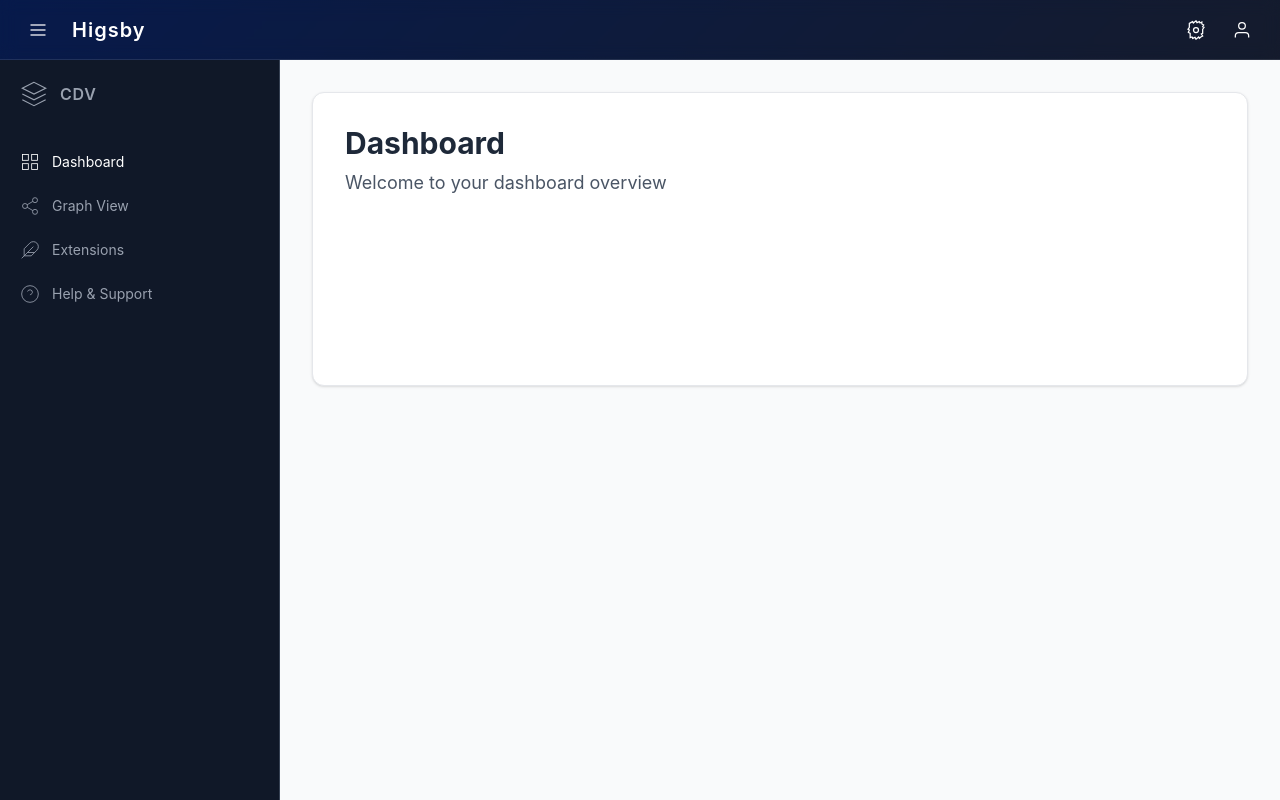
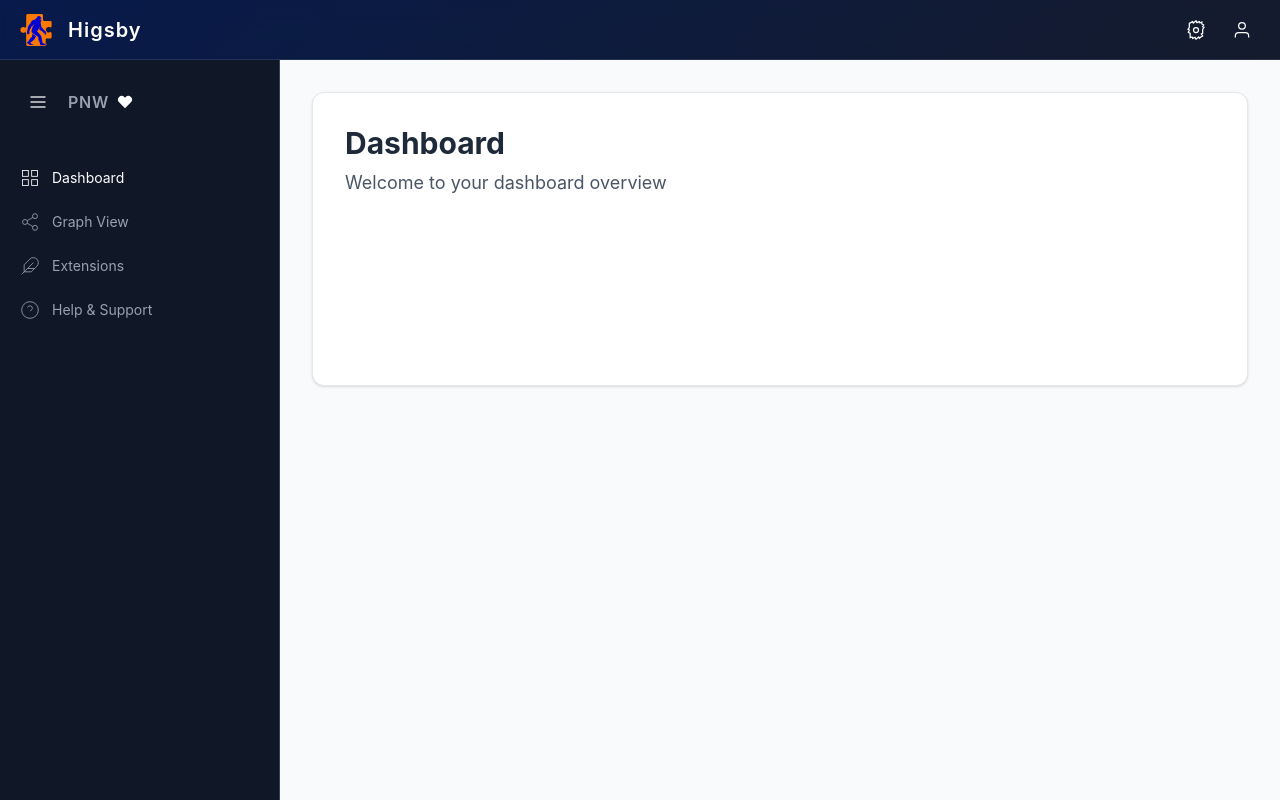
Before and after one commit to subtubes-io/codingvibes-higsby-electron, a React (Vite) app: page / in a window 1280 px wide. Built offline with nearby package versions, Linux system fonts and the light colour scheme.

Commit message:
Added higsby-logo

```diff
--- a/src/App.tsx
+++ b/src/App.tsx
@@ -26,6 +26,7 @@ function App() {
                 isCollapsed={isSidebarCollapsed}
                 activeItem={activeMenuItem}
                 onItemClick={handleMenuItemClick}
+                onToggleSidebar={toggleSidebar}
             />
             <MainContent
                 isSidebarCollapsed={isSidebarCollapsed}
--- a/src/components/Sidebar.tsx
+++ b/src/components/Sidebar.tsx
@@ -12,6 +12,7 @@ interface SidebarProps {
     isCollapsed: boolean;
     activeItem: string;
     onItemClick: (itemId: string) => void;
+    onToggleSidebar: () => void;
 }
 
 const menuItems: MenuItem[] = [
@@ -116,24 +117,38 @@ const menuItems: MenuItem[] = [
     // },
 ];
 
-const Sidebar: React.FC<SidebarProps> = ({ isCollapsed, activeItem, onItemClick }) => {
+const Sidebar: React.FC<SidebarProps> = ({ isCollapsed, activeItem, onItemClick, onToggleSidebar }) => {
     return (
         <aside className={`fixed top-15 left-0 bottom-0 bg-gray-900 border-r border-gray-700 py-5 overflow-y-auto transition-all duration-300 z-40 ${isCollapsed ? 'w-18' : 'w-70'
             } md:block ${isCollapsed ? '' : 'md:w-70'}`}>
             <div>
                 <div className="mb-8">
-                    {!isCollapsed && (
-                        <div className="flex items-center px-5 mb-6">
-                            <div className="text-gray-400 mr-3">
-                                <svg width="28" height="28" viewBox="0 0 24 24" fill="none" stroke="currentColor">
-                                    <polygon points="12 2 2 7 12 12 22 7 12 2"></polygon>
-                                    <polyline points="2 17 12 22 22 17"></polyline>
-                                    <polyline points="2 12 12 17 22 12"></polyline>
+
+                    <div className="flex items-center px-5 mb-6">
+                        <div className="text-gray-400 mr-3">
+
+                            <button
+                                className="webkit-app-region-no-drag bg-transparent border-none text-white cursor-pointer p-2 rounded-md flex items-center justify-center transition-colors duration-200 hover:bg-white/10"
+                                onClick={onToggleSidebar}
+                                aria-label="Toggle sidebar"
+                            >
+                                <svg width="20" height="28" viewBox="0 0 24 24" fill="none" stroke="currentColor" strokeWidth="1.5">
+                                    <line x1="3" y1="6" x2="21" y2="6"></line>
+                                    <line x1="3" y1="12" x2="21" y2="12"></line>
+                                    <line x1="3" y1="18" x2="21" y2="18"></line>
                                 </svg>
-                            </div>
-                            <span className="text-gray-400 font-semibold tracking-wider">CDV</span>
+                            </button>
                         </div>
-                    )}
+                        {!isCollapsed && (
+                            <span className="text-gray-400 font-semibold tracking-wider flex items-center gap-1">
+                                PNW
+                                <svg width="16" height="16" viewBox="0 0 24 24" fill="white" className="mx-1">
+                                    <path d="M20.84 4.61a5.5 5.5 0 0 0-7.78 0L12 5.67l-1.06-1.06a5.5 5.5 0 0 0-7.78 7.78l1.06 1.06L12 21.23l7.78-7.78 1.06-1.06a5.5 5.5 0 0 0 0-7.78z" />
+                                </svg>
+                            </span>
+                        )}
+                    </div>
+
                 </div>
 
                 <nav>
--- a/src/components/TopNavigation.tsx
+++ b/src/components/TopNavigation.tsx
@@ -1,28 +1,23 @@
 import React from 'react';
+import higsbyLogo from '../assets/higsby-logo.svg';
 
 interface TopNavigationProps {
-    onToggleSidebar: () => void;
+    onToggleSidebar?: () => void;
     title?: string;
 }
 
 const TopNavigation: React.FC<TopNavigationProps> = ({
-    onToggleSidebar,
+    // onToggleSidebar,
     title = "Higsby"
 }) => {
     return (
         <nav className="fixed top-0 left-0 right-0 h-15 bg-gradient-to-br from-primary-500 to-primary-600 border-b border-white/10 flex items-center justify-between px-5 z-50 backdrop-blur-sm webkit-app-region-drag">
             <div className="flex items-center gap-4">
-                <button
-                    className="webkit-app-region-no-drag bg-transparent border-none text-white cursor-pointer p-2 rounded-md flex items-center justify-center transition-colors duration-200 hover:bg-white/10"
-                    onClick={onToggleSidebar}
-                    aria-label="Toggle sidebar"
-                >
-                    <svg width="20" height="20" viewBox="0 0 24 24" fill="none" stroke="currentColor" strokeWidth="1.5">
-                        <line x1="3" y1="6" x2="21" y2="6"></line>
-                        <line x1="3" y1="12" x2="21" y2="12"></line>
-                        <line x1="3" y1="18" x2="21" y2="18"></line>
-                    </svg>
-                </button>
+                <img
+                    src={higsbyLogo}
+                    alt="Higsby Logo"
+                    className="w-8 h-8 webkit-app-region-no-drag"
+                />
                 <h1 className="text-white text-xl font-semibold m-0 tracking-wider">{title}</h1>
             </div>
 
```
Also changed, not shown: src/assets/higsby-logo.svg.
